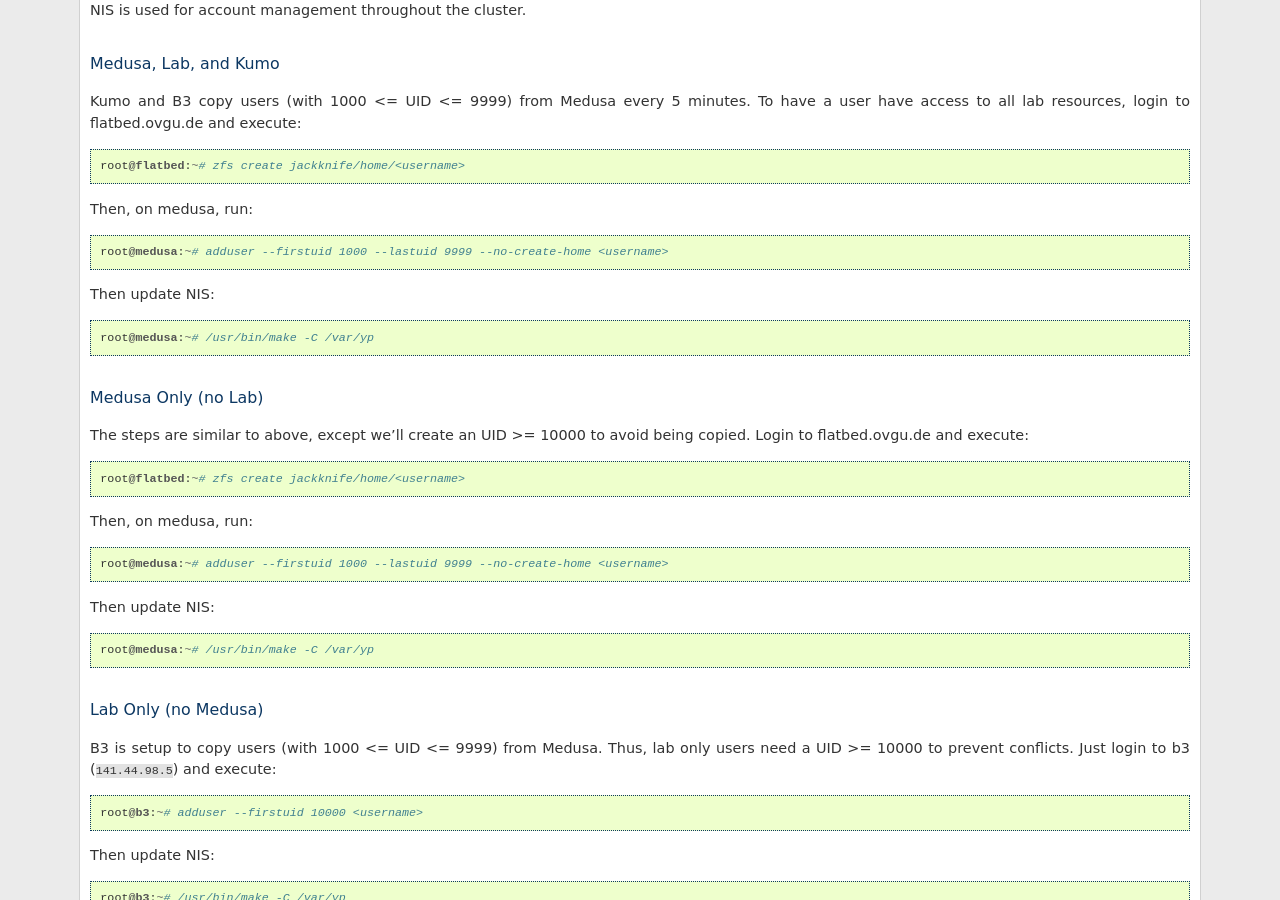
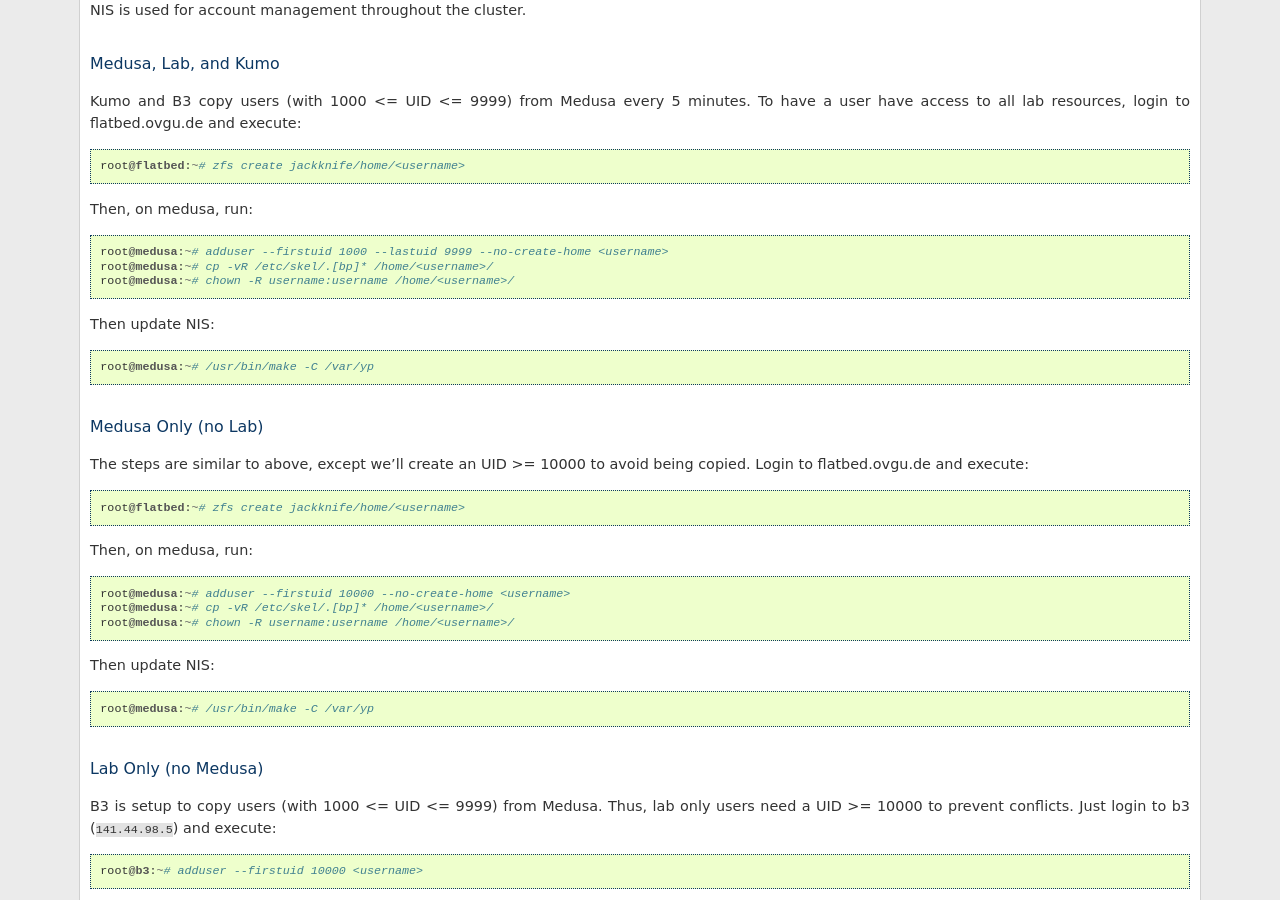
Before and after one commit to psychoinformatics-de/ipsy-docs, a Sphinx documentation site: the page built from source/internal/common_tasks.rst, in a window 1280 px wide and 900 px high, scrolled down 265 px. Built offline with Sphinx 7.4.7, drawn with Linux system fonts in a browser that asks for light colours; formulas are drawn with MathJax 3.

Commit message:
Fix adduser docs, add additional steps

```diff
--- a/source/internal/common_tasks.rst
+++ b/source/internal/common_tasks.rst
@@ -19,6 +19,8 @@ To have a user have access to all lab resources, login to flatbed.ovgu.de and ex
 Then, on medusa, run::
 
   root@medusa:~# adduser --firstuid 1000 --lastuid 9999 --no-create-home <username>
+  root@medusa:~# cp -vR /etc/skel/.[bp]* /home/<username>/
+  root@medusa:~# chown -R username:username /home/<username>/
 
 Then update NIS::
 
@@ -33,7 +35,9 @@ Login to flatbed.ovgu.de and execute::
 
 Then, on medusa, run::
 
-  root@medusa:~# adduser --firstuid 1000 --lastuid 9999 --no-create-home <username>
+  root@medusa:~# adduser --firstuid 10000 --no-create-home <username>
+  root@medusa:~# cp -vR /etc/skel/.[bp]* /home/<username>/
+  root@medusa:~# chown -R username:username /home/<username>/
 
 Then update NIS::
 
```
